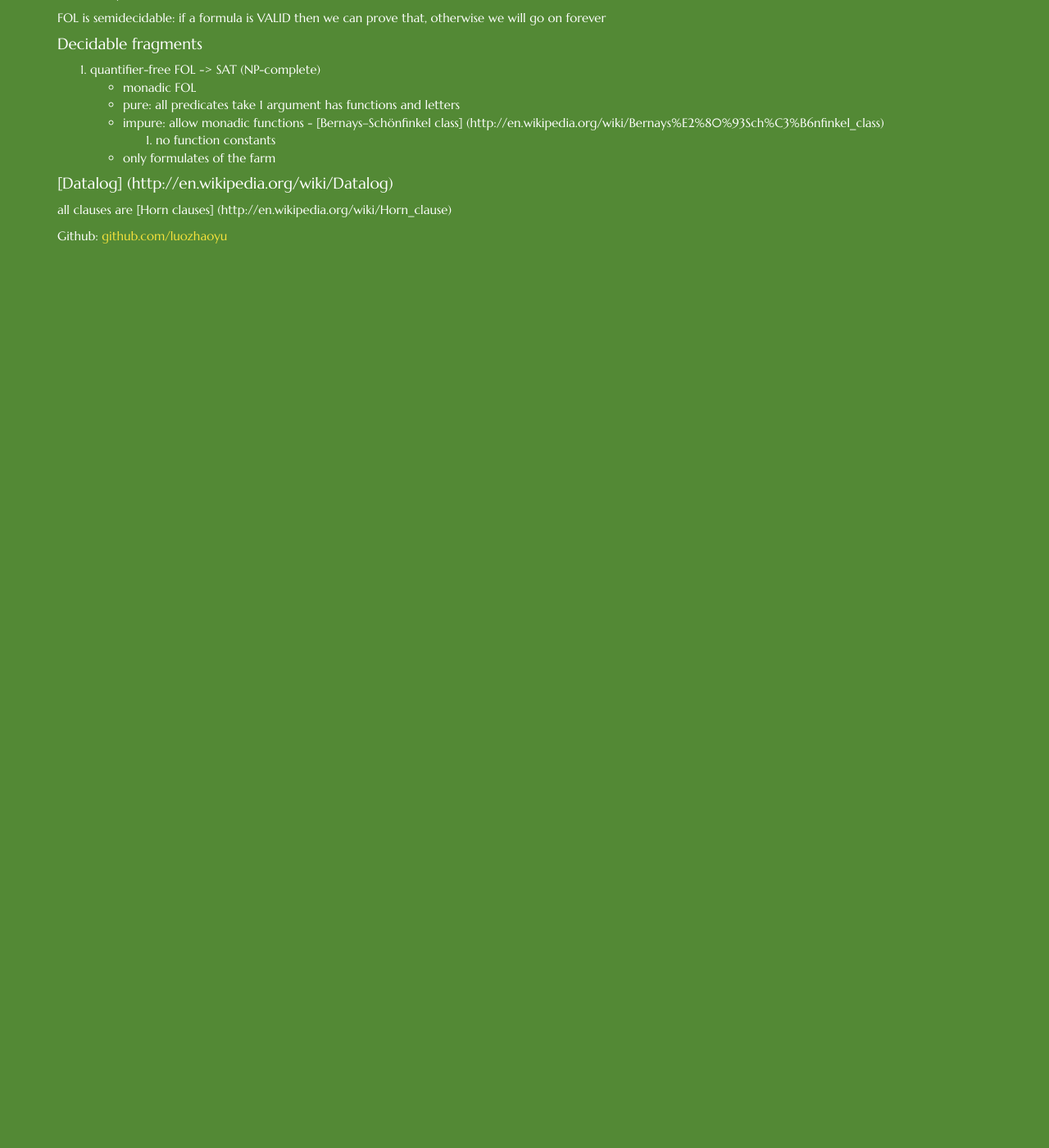
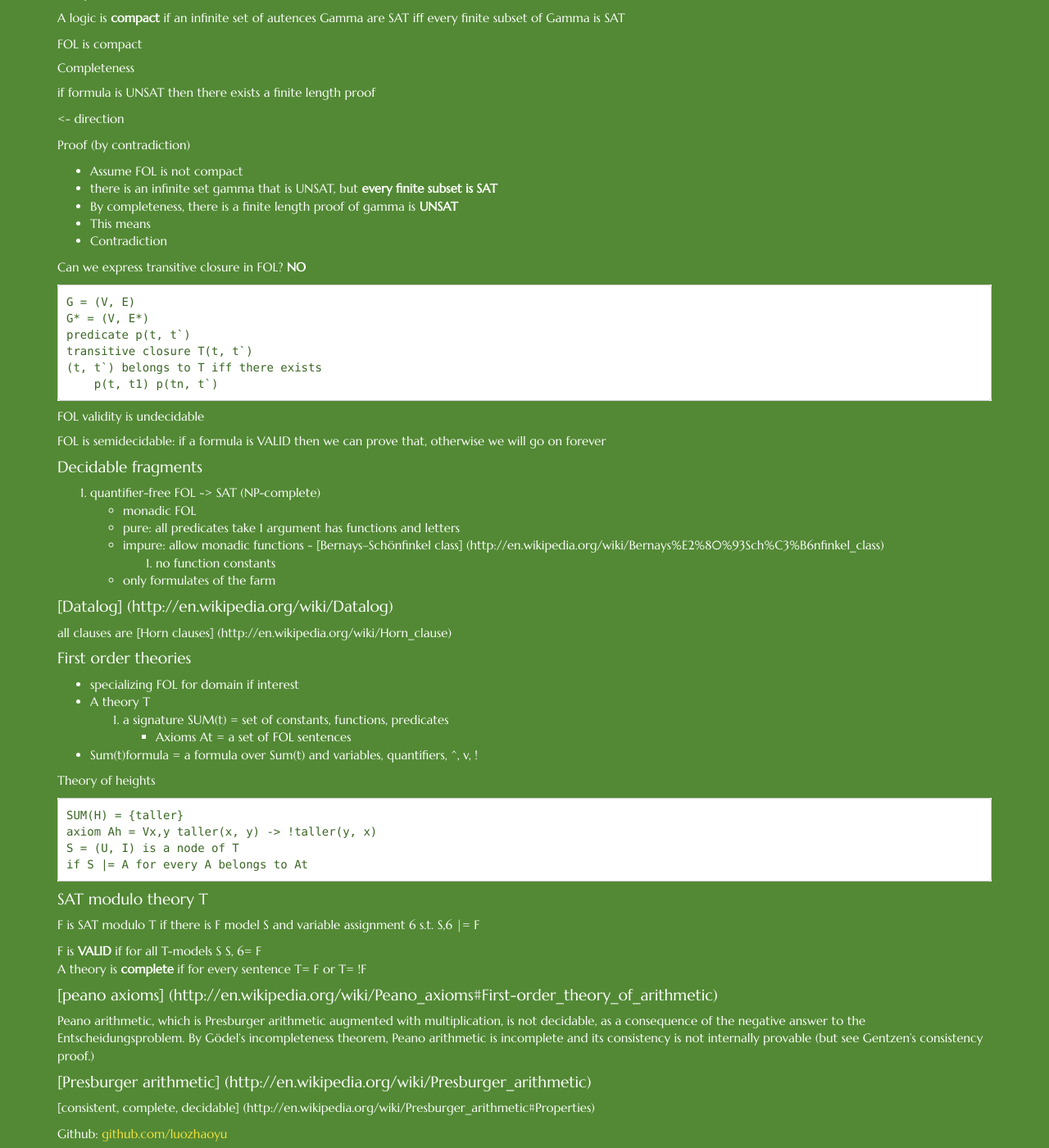
Before and after one commit to luozhaoyu/luozhaoyu.github.io, a Jekyll site: the page built from _posts/2015-01-21-programming-languages.md, in a window 1280 px wide and 1400 px high, scrolled down 5127 px. Shown: the whole window at 82% size. Built offline with Jekyll 4.4.1, drawn with Linux system fonts in a browser that asks for light colours; nearby versions of some CDN libraries; Markdown is read by kramdown in place of the engine named in the settings; before the commit the page ends 5446 px from its top, so only the background shows below that.

Commit message:
update pl

```diff
--- a/_posts/2015-01-21-programming-languages.md
+++ b/_posts/2015-01-21-programming-languages.md
@@ -247,6 +247,35 @@ if every branch delivers a contradiction then F is valid
 ##### Complete
 if F is valid then there is a finite length proof of 止
 
+##### Compactness
+A logic is **compact** if an infinite set of autences Gamma are SAT iff every finite subset of Gamma is SAT
+
+FOL is compact
+
+##### Completeness
+if formula is UNSAT then there exists a finite length proof
+
+<- direction
+
+Proof (by contradiction)
+
+* Assume FOL is not compact
+* there is an infinite set gamma that is UNSAT, but **every finite subset is SAT**
+* By completeness, there is a finite length proof of gamma is **UNSAT**
+* This means
+* Contradiction
+
+Can we express transitive closure in FOL? **NO**
+
+    G = (V, E)
+    G* = (V, E*)
+    predicate p(t, t`)
+    transitive closure T(t, t`)
+    (t, t`) belongs to T iff there exists
+        p(t, t1) p(tn, t`)
+
+
+
 
 ##### FOL validity is undecidable
 FOL is semidecidable: if a formula is VALID then we can prove that, otherwise we will go on forever
@@ -262,3 +291,30 @@ FOL is semidecidable: if a formula is VALID then we can prove that, otherwise we
 
 #### [Datalog] (http://en.wikipedia.org/wiki/Datalog)
 all clauses are [Horn clauses] (http://en.wikipedia.org/wiki/Horn_clause)
+
+#### First order theories
+* specializing FOL for domain if interest
+* A theory T
+    1. a signature SUM(t) = set of constants, functions, predicates
+    - Axioms At = a set  of FOL sentences
+* Sum(t)formula = a formula over Sum(t) and variables, quantifiers, ^, v, !
+
+Theory of heights
+
+    SUM(H) = {taller}
+    axiom Ah = Vx,y taller(x, y) -> !taller(y, x)
+    S = (U, I) is a node of T
+    if S |= A for every A belongs to At
+
+#### SAT modulo theory T
+F is SAT modulo T if there is F model S and variable assignment 6 s.t. S,6 |= F
+
+F is **VALID** if for all T-models S    S, 6 |= F
+
+A theory is **complete** if for every sentence T |= F or T |= !F
+
+#### [peano axioms] (http://en.wikipedia.org/wiki/Peano_axioms#First-order_theory_of_arithmetic)
+Peano arithmetic, which is Presburger arithmetic augmented with multiplication, is not decidable, as a consequence of the negative answer to the Entscheidungsproblem. By Gödel's incompleteness theorem, Peano arithmetic is incomplete and its consistency is not internally provable (but see Gentzen's consistency proof.)
+
+#### [Presburger arithmetic] (http://en.wikipedia.org/wiki/Presburger_arithmetic)
+[consistent, complete, decidable] (http://en.wikipedia.org/wiki/Presburger_arithmetic#Properties)
```
Also changed, not shown: _posts/2015-04-07-DB-topics-query.md (+8 -0 lines).
